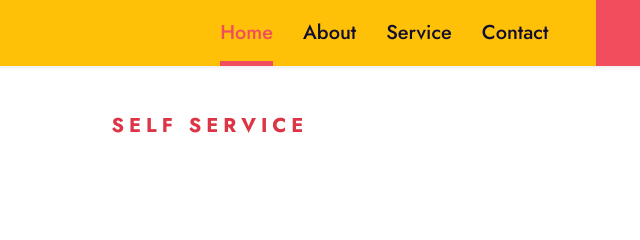
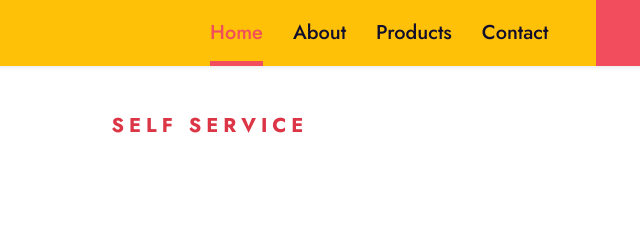
Before and after one commit to marksimiyu14/imgs, a plain HTML site: page library_self_service.html in a window 1280 px wide. Shown: the top 240 px of the page, 430-1070 px from the left. Drawn offline with nearby package versions, Linux system fonts and the light colour scheme.

Commit message:
Update library_self_service.html

```diff
--- a/library_self_service.html
+++ b/library_self_service.html
@@ -44,7 +44,7 @@
             <div class="navbar-nav ms-auto py-0">
                 <a href="index.html" class="nav-item nav-link active">Home</a>
                 <a href="about.html" class="nav-item nav-link">About</a>
-                <a href="index.html" class="nav-item nav-link">Service</a>
+                <a href="index.html" class="nav-item nav-link">Products</a>
                 <a href="index.html" class="nav-item nav-link">Contact</a>
                 <a href="tel:+123456789" class="nav-item nav-link nav-contact bg-secondary text-white px-5 ms-lg-5"><i class="bi bi-telephone-outbound me-2"></i>+123 456 789</a>
             </div>
```
